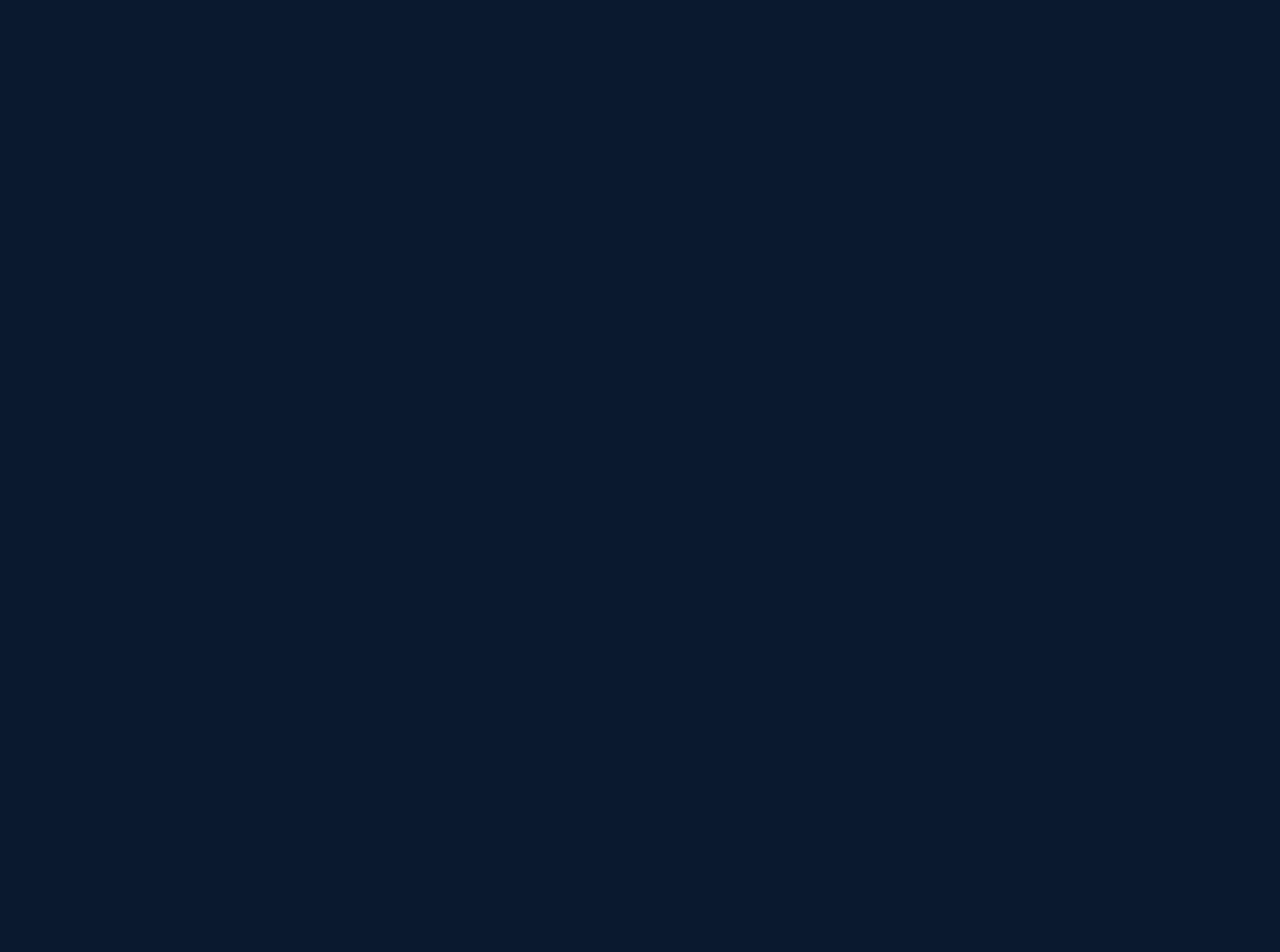
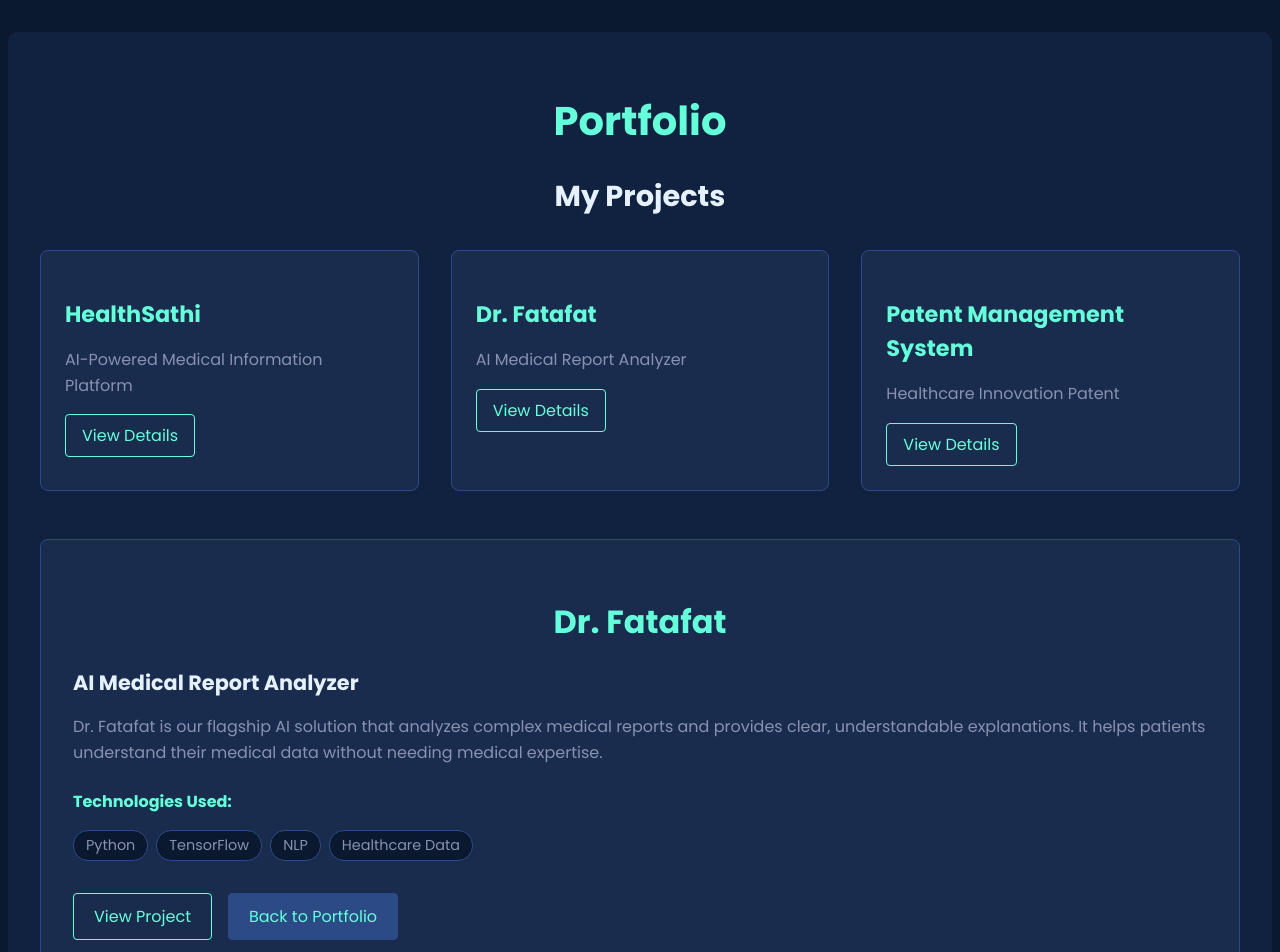
Before and after one commit to JaytirthJOSHI/JaytirthJoshiWeb, a React (Create React App) app: page /portfolio/dr-fatafat in a window 1280 px wide. Before the commit this address had no page. Shown: the top 952 px of the page. Before the commit the page ends 800 px from the top, so only its background shows below. Built offline with nearby package versions, Linux system fonts and the light colour scheme.

Commit message:
Implemented nested routing for portfolio projects

```diff
--- a/src/App.tsx
+++ b/src/App.tsx
@@ -27,8 +27,9 @@ const App: React.FC = () => {
       <main className="container">
         <Routes>
           <Route path="/" element={<AppWithSuspense />} />
-          <Route path="/portfolio" element={<PortfolioPage />} />
-          <Route path="project/:projectId" element={<ProjectDetailPage />} />
+          <Route path="/portfolio" element={<PortfolioPage />}>
+            <Route path=":projectId" element={<ProjectDetailPage />} />
+          </Route>
           <Route path="/contact" element={<ContactPage />} />
           <Route path="/chat" element={<ChatPage />} />
           <Route path="/patent-access" element={<PatentAccessPage />} />
--- a/src/pages/PortfolioPage.css
+++ b/src/pages/PortfolioPage.css
@@ -1,24 +1,170 @@
 .portfolio-container {
-  text-align: center;
-  padding: 100px 20px;
-  max-width: 800px;
+  padding: 2rem;
+  max-width: 1200px;
   margin: 0 auto;
+  background-color: #112240;
+  border-radius: 10px;
+  margin-top: 2rem;
 }
 
 .portfolio-container h1 {
-  font-size: 3em;
   color: #64ffda;
-  margin-bottom: 10px;
+  font-size: 2.5em;
+  margin-bottom: 1rem;
+  text-align: center;
 }
 
 .portfolio-container h2 {
-  font-size: 1.5em;
-  color: #ccd6f6;
-  margin-bottom: 20px;
+  color: #e6f1ff;
+  font-size: 1.8em;
+  margin-bottom: 2rem;
+  text-align: center;
 }
 
-.portfolio-container p {
+.projects-grid {
+  display: grid;
+  grid-template-columns: repeat(auto-fit, minmax(300px, 1fr));
+  gap: 2rem;
+  margin-bottom: 3rem;
+}
+
+.project-item {
+  background-color: #1a2c4e;
+  padding: 1.5rem;
+  border-radius: 8px;
+  border: 1px solid #2c4a85;
+  transition: all 0.3s cubic-bezier(0.4, 0, 0.2, 1);
+}
+
+.project-item:hover {
+  transform: translateY(-5px);
+  border-color: #64ffda;
+  box-shadow: 0 8px 25px rgba(0, 0, 0, 0.3);
+}
+
+.project-item h3 {
+  color: #64ffda;
+  font-size: 1.4em;
+  margin-bottom: 0.5rem;
+}
+
+.project-item p {
+  color: #8892b0;
+  margin-bottom: 1rem;
+  line-height: 1.6;
+}
+
+.project-link {
+  display: inline-block;
+  padding: 8px 16px;
+  background-color: transparent;
+  color: #64ffda;
+  text-decoration: none;
+  border: 1px solid #64ffda;
+  border-radius: 4px;
+  transition: all 0.3s;
+}
+
+.project-link:hover {
+  background-color: rgba(100, 255, 218, 0.1);
+  transform: translateY(-2px);
+}
+
+/* Project Detail Styles */
+.project-detail {
+  background-color: #1a2c4e;
+  padding: 2rem;
+  border-radius: 8px;
+  border: 1px solid #2c4a85;
+  margin-top: 2rem;
+}
+
+.project-detail h2 {
+  color: #64ffda;
+  font-size: 2em;
+  margin-bottom: 0.5rem;
+}
+
+.project-detail h3 {
+  color: #e6f1ff;
+  font-size: 1.3em;
+  margin-bottom: 1rem;
+}
+
+.project-detail p {
   color: #8892b0;
   line-height: 1.6;
-  margin-bottom: 40px;
+  margin-bottom: 1.5rem;
 }
+
+.project-technologies h4 {
+  color: #64ffda;
+  margin-bottom: 0.5rem;
+}
+
+.project-technologies ul {
+  list-style: none;
+  padding: 0;
+  display: flex;
+  flex-wrap: wrap;
+  gap: 0.5rem;
+}
+
+.project-technologies li {
+  background-color: #0a192f;
+  color: #8892b0;
+  padding: 4px 12px;
+  border-radius: 15px;
+  border: 1px solid #2c4a85;
+  font-size: 0.9em;
+}
+
+.project-actions {
+  display: flex;
+  gap: 1rem;
+  margin-top: 2rem;
+}
+
+.project-actions .project-link,
+.project-actions .back-link {
+  display: inline-block;
+  padding: 10px 20px;
+  background-color: transparent;
+  color: #64ffda;
+  text-decoration: none;
+  border: 1px solid #64ffda;
+  border-radius: 4px;
+  transition: all 0.3s;
+}
+
+.project-actions .project-link:hover,
+.project-actions .back-link:hover {
+  background-color: rgba(100, 255, 218, 0.1);
+  transform: translateY(-2px);
+}
+
+.back-link {
+  background-color: #2c4a85 !important;
+  border-color: #2c4a85 !important;
+}
+
+/* Mobile Responsiveness */
+@media (max-width: 768px) {
+  .portfolio-container {
+    padding: 1rem;
+    margin-top: 1rem;
+  }
+
+  .projects-grid {
+    grid-template-columns: 1fr;
+    gap: 1rem;
+  }
+
+  .project-actions {
+    flex-direction: column;
+  }
+
+  .project-technologies ul {
+    flex-direction: column;
+  }
+}
--- a/src/pages/PortfolioPage.tsx
+++ b/src/pages/PortfolioPage.tsx
@@ -1,19 +1,45 @@
 import React from 'react';
+import { Outlet, Link } from 'react-router-dom';
 import './PortfolioPage.css';
 
 const PortfolioPage: React.FC = () => {
+  const projects = [
+    {
+      id: 'healthsathi',
+      title: 'HealthSathi',
+      description: 'AI-Powered Medical Information Platform'
+    },
+    {
+      id: 'dr-fatafat',
+      title: 'Dr. Fatafat',
+      description: 'AI Medical Report Analyzer'
+    },
+    {
+      id: 'patent-system',
+      title: 'Patent Management System',
+      description: 'Healthcare Innovation Patent'
+    }
+  ];
+
   return (
     <div className="portfolio-container">
-      <h1>HealthSathi</h1>
-      <h2>AI-Powered Medical Information</h2>
-      <p>
-        HealthSathi is an innovative platform designed to bridge the communication gap in healthcare. Our key solution, Dr. Fatafat, uses AI to analyze and simplify complex medical reports, making them easy for anyone to understand.
-      </p>
-      <div className="cta-buttons">
-        <a href="https://www.healthsathi.org" target="_blank" rel="noopener noreferrer" className="cta-button">
-          Visit HealthSathi Website
-        </a>
+      <h1>Portfolio</h1>
+      <h2>My Projects</h2>
+
+      <div className="projects-grid">
+        {projects.map(project => (
+          <div key={project.id} className="project-item">
+            <h3>{project.title}</h3>
+            <p>{project.description}</p>
+            <Link to={`/portfolio/${project.id}`} className="project-link">
+              View Details
+            </Link>
+          </div>
+        ))}
       </div>
+
+      {/* Nested route outlet */}
+      <Outlet />
     </div>
   );
 };
--- a/src/pages/ProjectDetailPage.tsx
+++ b/src/pages/ProjectDetailPage.tsx
@@ -1,13 +1,68 @@
 import React from 'react';
-import { useParams } from 'react-router-dom';
+import { useParams, Link } from 'react-router-dom';
 
 const ProjectDetailPage: React.FC = () => {
   const { projectId } = useParams<{ projectId: string }>();
 
+  const projectDetails = {
+    healthsathi: {
+      title: 'HealthSathi',
+      description: 'AI-Powered Medical Information Platform',
+      details: 'HealthSathi is an innovative platform designed to bridge the communication gap in healthcare. Our key solution, Dr. Fatafat, uses AI to analyze and simplify complex medical reports, making them easy for anyone to understand.',
+      technologies: ['React', 'Node.js', 'AI/ML', 'Healthcare APIs'],
+      link: 'https://www.healthsathi.org'
+    },
+    'dr-fatafat': {
+      title: 'Dr. Fatafat',
+      description: 'AI Medical Report Analyzer',
+      details: 'Dr. Fatafat is our flagship AI solution that analyzes complex medical reports and provides clear, understandable explanations. It helps patients understand their medical data without needing medical expertise.',
+      technologies: ['Python', 'TensorFlow', 'NLP', 'Healthcare Data'],
+      link: 'https://www.healthsathi.org/dr-fatafat'
+    },
+    'patent-system': {
+      title: 'Patent Management System',
+      description: 'Healthcare Innovation Patent',
+      details: 'A comprehensive patent management system for healthcare innovations. This system helps track, manage, and protect intellectual property in the healthcare technology space.',
+      technologies: ['React', 'Node.js', 'MongoDB', 'Patent APIs'],
+      link: '/patent-access'
+    }
+  };
+
+  const project = projectDetails[projectId as keyof typeof projectDetails];
+
+  if (!project) {
+    return (
+      <div className="project-detail">
+        <h3>Project Not Found</h3>
+        <p>The requested project could not be found.</p>
+        <Link to="/portfolio">Back to Portfolio</Link>
+      </div>
+    );
+  }
+
   return (
-    <div>
-      <h3>Project Details</h3>
-      <p>Details for project: {projectId}</p>
+    <div className="project-detail">
+      <h2>{project.title}</h2>
+      <h3>{project.description}</h3>
+      <p>{project.details}</p>
+
+      <div className="project-technologies">
+        <h4>Technologies Used:</h4>
+        <ul>
+          {project.technologies.map((tech, index) => (
+            <li key={index}>{tech}</li>
+          ))}
+        </ul>
+      </div>
+
+      <div className="project-actions">
+        <a href={project.link} target="_blank" rel="noopener noreferrer" className="project-link">
+          View Project
+        </a>
+        <Link to="/portfolio" className="back-link">
+          Back to Portfolio
+        </Link>
+      </div>
     </div>
   );
 };
```
